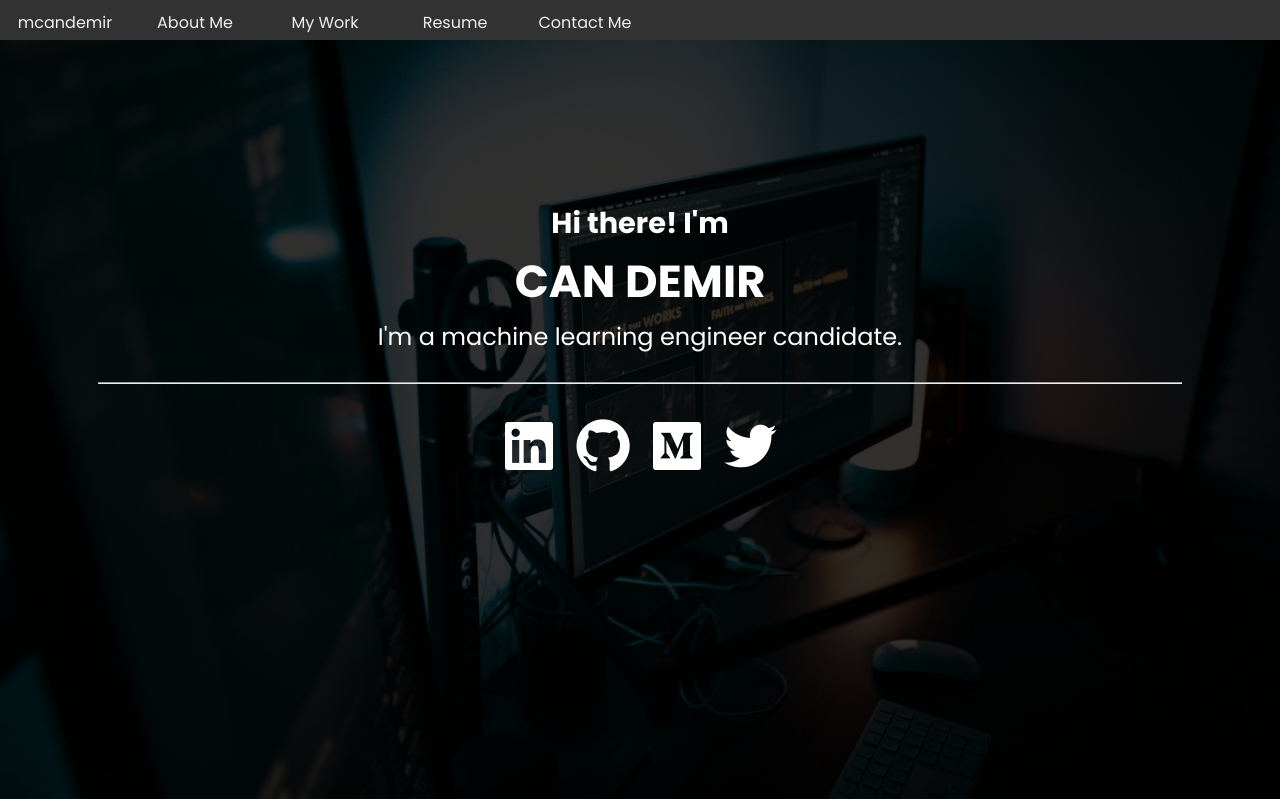
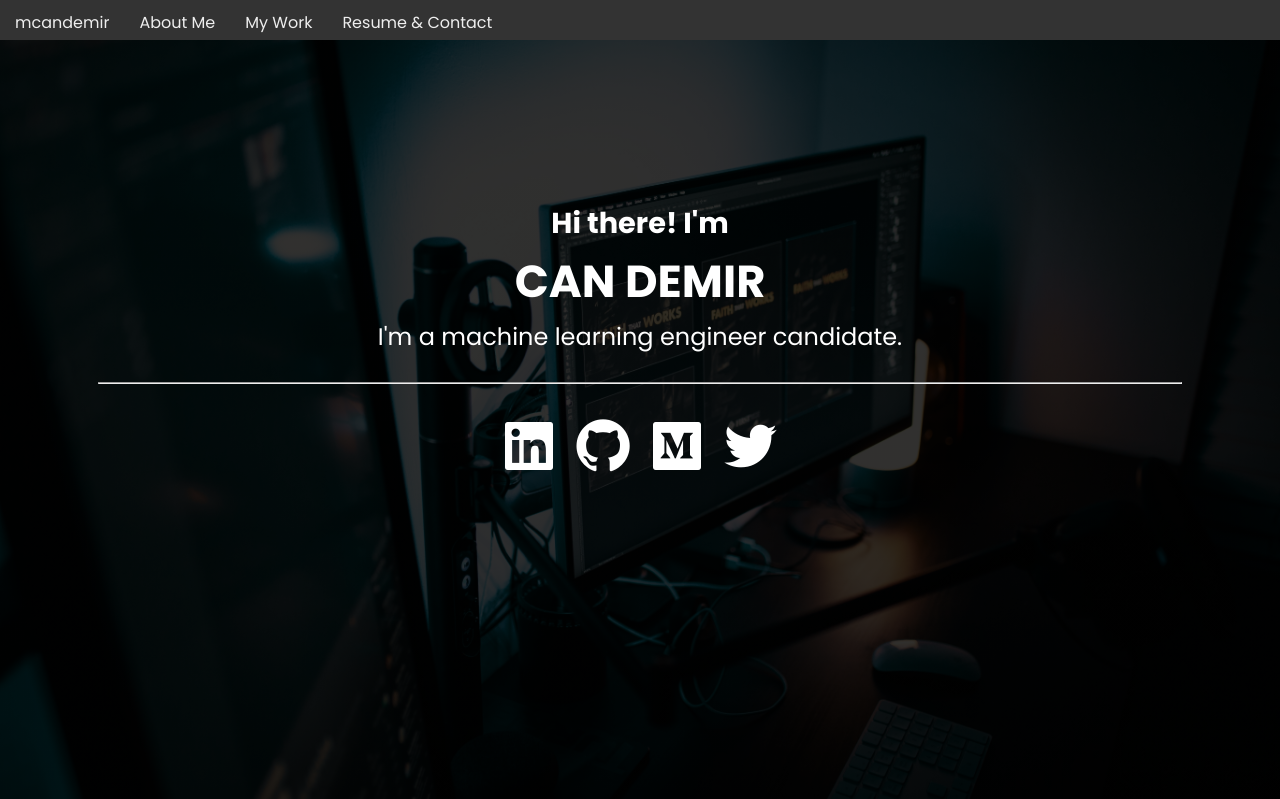
Before and after one commit to mcandemir/portfolio, a PHP site: page / in a window 1280 px wide. Shown: the top 799 px of the page. Run offline with PHP 8.4, Linux system fonts and the light colour scheme.

Commit message:
merged contact with resume

```diff
--- a/css/resume.css
+++ b/css/resume.css
@@ -24,7 +24,7 @@ url('/img/bg/pexels-bich-tran-669996.jpg') no-repeat center/cover;
 }
 
 
-@media screen and (max-width: 650px) {
+@media screen and (max-width: 800px) {
   .resume-pdf h3{
     display: inline-flex;
   }
--- a/css/style.css
+++ b/css/style.css
@@ -145,7 +145,7 @@ url('/img/bg/showcase.jpg') no-repeat center/cover;
 
 /* Footer */
 footer .footer-bottom {
-  background: #333;
+  background: #222;
   padding: 1rem;
 }
 
@@ -238,7 +238,7 @@ nav li {
 }
 nav a {
   display: inline-block;
-  width: 100px;
+  width: 100%;
   text-align: center;
   text-decoration: none;
   padding: 10px 0;
--- a/index.html
+++ b/index.html
@@ -36,11 +36,11 @@
             <a href='#mywork'>My Work</a>
           </li>
           <li>
-            <a href='#resume'>Resume</a>
+            <a href='#resume'>Resume & Contact</a>
           </li>
-          <li>
+          <!-- <li>
             <a href='#contactme'>Contact Me</a>
-          </li>
+          </li> -->
         </ul>
         <a href='#' id='openup'>mcandemir</a>
       </nav>
@@ -395,12 +395,12 @@
   <!-- resume Section -->
   <section id="resume" class="section">
     <div class="container resume-pdf">
-      <h3><a href="resume/Mehmet_Can_Demir_Resume.pdf" target="_blank">You can get my resume here.</a></h3>
+      <h3><a href="resume/Mehmet_Can_Demir_Resume.pdf" target="_blank">Resume & Contact Information.</a></h3>
     </div>
   </section>
 
   <!-- contact me Section -->
-  <section id="contactme" class="section bg-light">
+  <!-- <section id="contactme" class="section bg-light">
     <div class="container">
       <form id="myform" class="cf" action="https://formsubmit.co/mhmtcndmr01@gmail.com" method="POST" >
         <h1 class="contactme-header">Get in Touch!</h1>
@@ -416,7 +416,7 @@
         <input type="submit" value="Submit" id="input-submit">
       </form>
     </div>
-  </section>
+  </section> -->
 
   <!-- Footer -->
   <footer>
```
